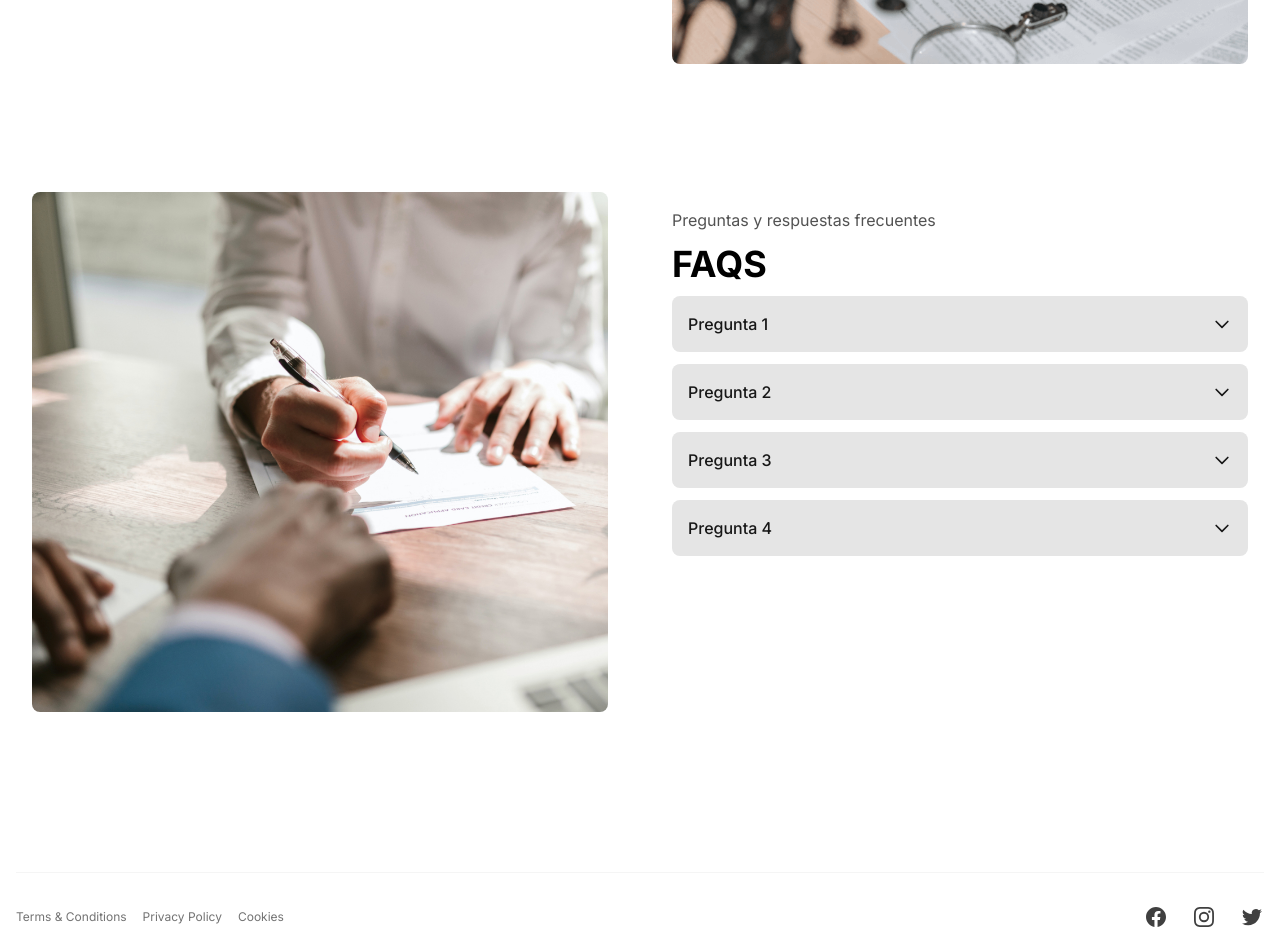
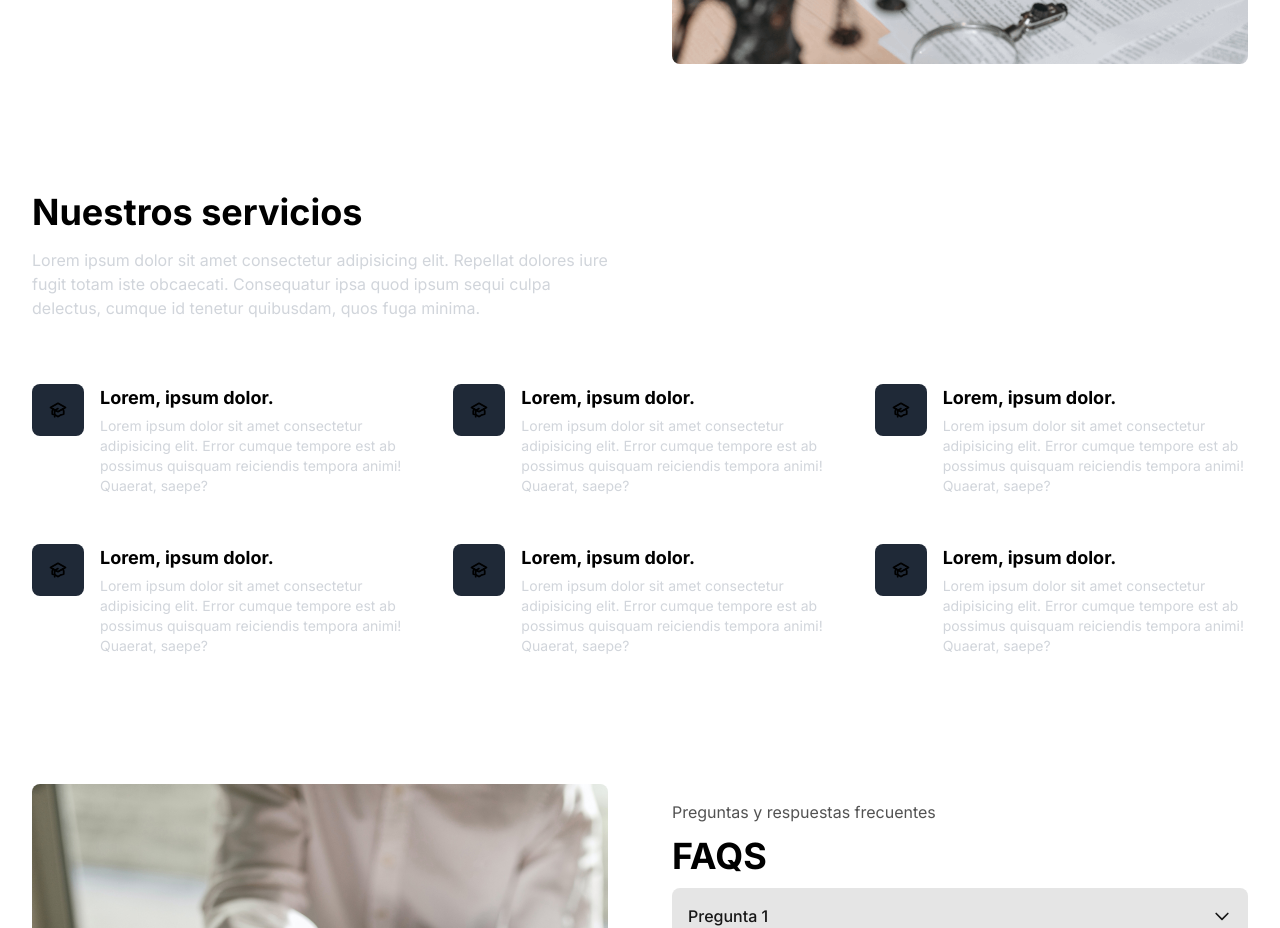
Before and after one commit to lllMaxMaxlll/chServiciosJuridicos, a Next.js app: page / in a window 1280 px wide. Shown: the part 1160-2088 px from the top of the page. Built offline with nearby package versions, Linux system fonts and the light colour scheme.

Commit message:
Add services

```diff
--- a/app/layout.tsx
+++ b/app/layout.tsx
@@ -1,4 +1,3 @@
-import { Header } from "@/components";
 import "./globals.css";
 import { Inter } from "next/font/google";
 import { Providers } from "./providers";
@@ -6,8 +5,8 @@ import { Providers } from "./providers";
 const inter = Inter({ subsets: ["latin"] });
 
 export const metadata = {
-	title: "Create Next App",
-	description: "Generated by create next app",
+	title: "CH Servicios Juridicos",
+	description: "CH Servicios Juridicos",
 };
 
 export default function RootLayout({ children }: { children: React.ReactNode }) {
--- a/app/page.tsx
+++ b/app/page.tsx
@@ -1,10 +1,11 @@
-import { Hero, Faq, Footer, Popup, About } from "@/components";
+import { Hero, Faq, Footer, Popup, About, Services } from "@/components";
 
 export default function Home() {
 	return (
 		<>
 			<Hero />
 			<About />
+			<Services />
 			<Faq />
 			<Footer />
 		</>
--- a/components/MobileMenu.tsx
+++ b/components/MobileMenu.tsx
@@ -53,12 +53,36 @@ export default function MobileMenu() {
 				aria-controls="mobile-nav"
 				aria-expanded={mobileNavOpen}
 				onClick={() => setMobileNavOpen(!mobileNavOpen)}>
-				<span className="sr-only">Menu</span>
-				<svg className="w-6 h-6 fill-current text-neutral-900 dark:text-neutral-200" viewBox="0 0 24 24" xmlns="http://www.w3.org/2000/svg">
-					<rect y="4" width="24" height="2" />
-					<rect y="11" width="24" height="2" />
-					<rect y="18" width="24" height="2" />
-				</svg>
+				{!mobileNavOpen ? (
+					<svg
+						className="fill-current stroke-neutral-900 dark:stroke-neutral-200"
+						xmlns="http://www.w3.org/2000/svg"
+						width="28"
+						height="28"
+						viewBox="0 0 24 24"
+						fill="none"
+						strokeWidth="2"
+						strokeLinecap="round"
+						strokeLinejoin="round">
+						<line x1="3" y1="12" x2="21" y2="12"></line>
+						<line x1="3" y1="6" x2="21" y2="6"></line>
+						<line x1="3" y1="18" x2="21" y2="18"></line>
+					</svg>
+				) : (
+					<svg
+						className="fill-current stroke-neutral-900 dark:stroke-neutral-200"
+						xmlns="http://www.w3.org/2000/svg"
+						width="28"
+						height="28"
+						viewBox="0 0 24 24"
+						fill="none"
+						strokeWidth="2"
+						strokeLinecap="round"
+						strokeLinejoin="round">
+						<line x1="18" y1="6" x2="6" y2="18"></line>
+						<line x1="6" y1="6" x2="18" y2="18"></line>
+					</svg>
+				)}
 			</button>
 
 			<div ref={mobileNav}>
@@ -66,7 +90,7 @@ export default function MobileMenu() {
 					show={mobileNavOpen}
 					as="nav"
 					id="mobile-nav"
-					className="absolute top-full h-screen pb-16 z-20 left-0 w-full overflow-hidden bg-neutral-100 dark:bg-neutral-900"
+					className="absolute top-full h-screen pb-16 z-20 left-0 w-screen overflow-hidden bg-neutral-100 dark:bg-neutral-900"
 					enter="transition ease-out duration-200 transform"
 					enterFrom="opacity-0 -translate-y-2"
 					enterTo="opacity-100 translate-y-0"
--- /dev/null
+++ b/components/Services.tsx
@@ -0,0 +1,158 @@
+function Services() {
+	return (
+		<section id="services">
+			<div className="max-w-screen-xl px-4 py-8 sm:py-12 sm:px-6 lg:py-16 lg:px-8 mx-auto">
+				<div className="max-w-xl">
+					<h2 className="text-3xl font-bold sm:text-4xl">Nuestros servicios</h2>
+
+					<p className="mt-4 text-gray-300">
+						Lorem ipsum dolor sit amet consectetur adipisicing elit. Repellat dolores iure fugit totam iste obcaecati. Consequatur ipsa quod
+						ipsum sequi culpa delectus, cumque id tenetur quibusdam, quos fuga minima.
+					</p>
+				</div>
+
+				<div className="mt-8 grid grid-cols-1 gap-8 md:mt-16 md:grid-cols-2 md:gap-12 lg:grid-cols-3">
+					<div className="flex items-start gap-4">
+						<span className="shrink-0 rounded-lg bg-gray-800 p-4">
+							<svg className="h-5 w-5" fill="none" stroke="currentColor" viewBox="0 0 24 24" xmlns="http://www.w3.org/2000/svg">
+								<path d="M12 14l9-5-9-5-9 5 9 5z"></path>
+								<path d="M12 14l6.16-3.422a12.083 12.083 0 01.665 6.479A11.952 11.952 0 0012 20.055a11.952 11.952 0 00-6.824-2.998 12.078 12.078 0 01.665-6.479L12 14z"></path>
+								<path
+									strokeLinecap="round"
+									strokeLinejoin="round"
+									strokeWidth="2"
+									d="M12 14l9-5-9-5-9 5 9 5zm0 0l6.16-3.422a12.083 12.083 0 01.665 6.479A11.952 11.952 0 0012 20.055a11.952 11.952 0 00-6.824-2.998 12.078 12.078 0 01.665-6.479L12 14zm-4 6v-7.5l4-2.222"></path>
+							</svg>
+						</span>
+
+						<div>
+							<h2 className="text-lg font-bold">Lorem, ipsum dolor.</h2>
+
+							<p className="mt-1 text-sm text-gray-300">
+								Lorem ipsum dolor sit amet consectetur adipisicing elit. Error cumque tempore est ab possimus quisquam reiciendis tempora
+								animi! Quaerat, saepe?
+							</p>
+						</div>
+					</div>
+
+					<div className="flex items-start gap-4">
+						<span className="shrink-0 rounded-lg bg-gray-800 p-4">
+							<svg className="h-5 w-5" fill="none" stroke="currentColor" viewBox="0 0 24 24" xmlns="http://www.w3.org/2000/svg">
+								<path d="M12 14l9-5-9-5-9 5 9 5z"></path>
+								<path d="M12 14l6.16-3.422a12.083 12.083 0 01.665 6.479A11.952 11.952 0 0012 20.055a11.952 11.952 0 00-6.824-2.998 12.078 12.078 0 01.665-6.479L12 14z"></path>
+								<path
+									strokeLinecap="round"
+									strokeLinejoin="round"
+									strokeWidth="2"
+									d="M12 14l9-5-9-5-9 5 9 5zm0 0l6.16-3.422a12.083 12.083 0 01.665 6.479A11.952 11.952 0 0012 20.055a11.952 11.952 0 00-6.824-2.998 12.078 12.078 0 01.665-6.479L12 14zm-4 6v-7.5l4-2.222"></path>
+							</svg>
+						</span>
+
+						<div>
+							<h2 className="text-lg font-bold">Lorem, ipsum dolor.</h2>
+
+							<p className="mt-1 text-sm text-gray-300">
+								Lorem ipsum dolor sit amet consectetur adipisicing elit. Error cumque tempore est ab possimus quisquam reiciendis tempora
+								animi! Quaerat, saepe?
+							</p>
+						</div>
+					</div>
+
+					<div className="flex items-start gap-4">
+						<span className="shrink-0 rounded-lg bg-gray-800 p-4">
+							<svg className="h-5 w-5" fill="none" stroke="currentColor" viewBox="0 0 24 24" xmlns="http://www.w3.org/2000/svg">
+								<path d="M12 14l9-5-9-5-9 5 9 5z"></path>
+								<path d="M12 14l6.16-3.422a12.083 12.083 0 01.665 6.479A11.952 11.952 0 0012 20.055a11.952 11.952 0 00-6.824-2.998 12.078 12.078 0 01.665-6.479L12 14z"></path>
+								<path
+									strokeLinecap="round"
+									strokeLinejoin="round"
+									strokeWidth="2"
+									d="M12 14l9-5-9-5-9 5 9 5zm0 0l6.16-3.422a12.083 12.083 0 01.665 6.479A11.952 11.952 0 0012 20.055a11.952 11.952 0 00-6.824-2.998 12.078 12.078 0 01.665-6.479L12 14zm-4 6v-7.5l4-2.222"></path>
+							</svg>
+						</span>
+
+						<div>
+							<h2 className="text-lg font-bold">Lorem, ipsum dolor.</h2>
+
+							<p className="mt-1 text-sm text-gray-300">
+								Lorem ipsum dolor sit amet consectetur adipisicing elit. Error cumque tempore est ab possimus quisquam reiciendis tempora
+								animi! Quaerat, saepe?
+							</p>
+						</div>
+					</div>
+
+					<div className="flex items-start gap-4">
+						<span className="shrink-0 rounded-lg bg-gray-800 p-4">
+							<svg className="h-5 w-5" fill="none" stroke="currentColor" viewBox="0 0 24 24" xmlns="http://www.w3.org/2000/svg">
+								<path d="M12 14l9-5-9-5-9 5 9 5z"></path>
+								<path d="M12 14l6.16-3.422a12.083 12.083 0 01.665 6.479A11.952 11.952 0 0012 20.055a11.952 11.952 0 00-6.824-2.998 12.078 12.078 0 01.665-6.479L12 14z"></path>
+								<path
+									strokeLinecap="round"
+									strokeLinejoin="round"
+									strokeWidth="2"
+									d="M12 14l9-5-9-5-9 5 9 5zm0 0l6.16-3.422a12.083 12.083 0 01.665 6.479A11.952 11.952 0 0012 20.055a11.952 11.952 0 00-6.824-2.998 12.078 12.078 0 01.665-6.479L12 14zm-4 6v-7.5l4-2.222"></path>
+							</svg>
+						</span>
+
+						<div>
+							<h2 className="text-lg font-bold">Lorem, ipsum dolor.</h2>
+
+							<p className="mt-1 text-sm text-gray-300">
+								Lorem ipsum dolor sit amet consectetur adipisicing elit. Error cumque tempore est ab possimus quisquam reiciendis tempora
+								animi! Quaerat, saepe?
+							</p>
+						</div>
+					</div>
+
+					<div className="flex items-start gap-4">
+						<span className="shrink-0 rounded-lg bg-gray-800 p-4">
+							<svg className="h-5 w-5" fill="none" stroke="currentColor" viewBox="0 0 24 24" xmlns="http://www.w3.org/2000/svg">
+								<path d="M12 14l9-5-9-5-9 5 9 5z"></path>
+								<path d="M12 14l6.16-3.422a12.083 12.083 0 01.665 6.479A11.952 11.952 0 0012 20.055a11.952 11.952 0 00-6.824-2.998 12.078 12.078 0 01.665-6.479L12 14z"></path>
+								<path
+									strokeLinecap="round"
+									strokeLinejoin="round"
+									strokeWidth="2"
+									d="M12 14l9-5-9-5-9 5 9 5zm0 0l6.16-3.422a12.083 12.083 0 01.665 6.479A11.952 11.952 0 0012 20.055a11.952 11.952 0 00-6.824-2.998 12.078 12.078 0 01.665-6.479L12 14zm-4 6v-7.5l4-2.222"></path>
+							</svg>
+						</span>
+
+						<div>
+							<h2 className="text-lg font-bold">Lorem, ipsum dolor.</h2>
+
+							<p className="mt-1 text-sm text-gray-300">
+								Lorem ipsum dolor sit amet consectetur adipisicing elit. Error cumque tempore est ab possimus quisquam reiciendis tempora
+								animi! Quaerat, saepe?
+							</p>
+						</div>
+					</div>
+
+					<div className="flex items-start gap-4">
+						<span className="shrink-0 rounded-lg bg-gray-800 p-4">
+							<svg className="h-5 w-5" fill="none" stroke="currentColor" viewBox="0 0 24 24" xmlns="http://www.w3.org/2000/svg">
+								<path d="M12 14l9-5-9-5-9 5 9 5z"></path>
+								<path d="M12 14l6.16-3.422a12.083 12.083 0 01.665 6.479A11.952 11.952 0 0012 20.055a11.952 11.952 0 00-6.824-2.998 12.078 12.078 0 01.665-6.479L12 14z"></path>
+								<path
+									strokeLinecap="round"
+									strokeLinejoin="round"
+									strokeWidth="2"
+									d="M12 14l9-5-9-5-9 5 9 5zm0 0l6.16-3.422a12.083 12.083 0 01.665 6.479A11.952 11.952 0 0012 20.055a11.952 11.952 0 00-6.824-2.998 12.078 12.078 0 01.665-6.479L12 14zm-4 6v-7.5l4-2.222"></path>
+							</svg>
+						</span>
+
+						<div>
+							<h2 className="text-lg font-bold">Lorem, ipsum dolor.</h2>
+
+							<p className="mt-1 text-sm text-gray-300">
+								Lorem ipsum dolor sit amet consectetur adipisicing elit. Error cumque tempore est ab possimus quisquam reiciendis tempora
+								animi! Quaerat, saepe?
+							</p>
+						</div>
+					</div>
+				</div>
+			</div>
+		</section>
+	);
+}
+
+export default Services;
--- a/components/index.ts
+++ b/components/index.ts
@@ -8,4 +8,5 @@ export { default as Hero } from "./Hero";
 export { default as Logo } from "./Logo";
 export { default as MobileMenu } from "./MobileMenu";
 export { default as Popup } from "./Popup";
+export { default as Services } from "./Services";
 export { default as Switcher } from "./Switcher";
```
